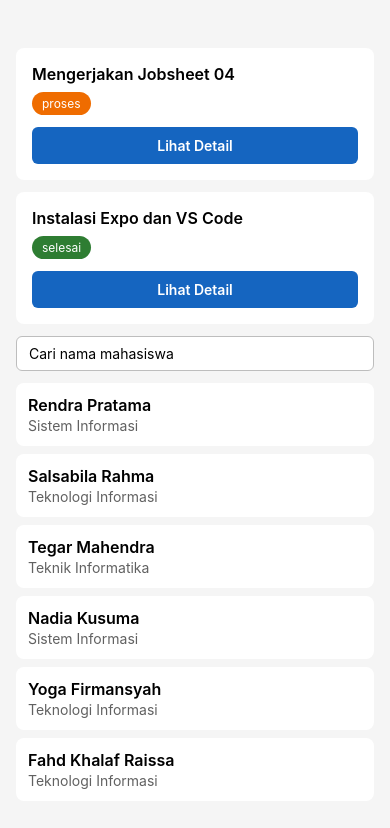
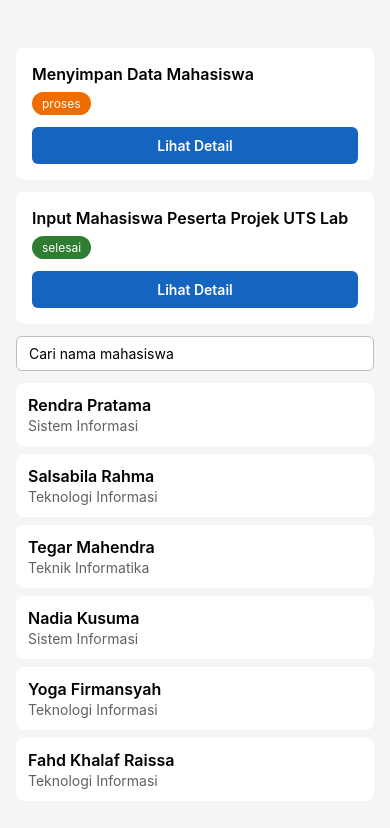
Before and after one commit to Fahdka/utslabpemmob, a React Native app: screen / in a window 390 px wide. Shown: the top 828 px of the page. Built offline with nearby package versions, Linux system fonts and the light colour scheme.

Commit message:
refactor: update sample data

```diff
--- a/App.tsx
+++ b/App.tsx
@@ -11,14 +11,14 @@ export default function App() {
   return (
     <View style={styles.container}>
       <InfoCard
-        title="Mengerjakan Jobsheet 04"
+        title="Menyimpan Data Mahasiswa"
         status="proses"
-        onPress={() => showDetail('Mengerjakan Jobsheet 04', 'proses')}
+        onPress={() => showDetail('Menyimpan Data Mahasiswa', 'proses')}
       />
       <InfoCard
-        title="Instalasi Expo dan VS Code"
+        title="Input Mahasiswa Peserta Projek UTS Lab"
         status="selesai"
-        onPress={() => showDetail('Instalasi Expo dan VS Code', 'selesai')}
+        onPress={() => showDetail('Input Mahasiswa Peserta Projek UTS Lab', 'selesai')}
       />
       <DirektoriMahasiswaScreen />
       <StatusBar style="auto" />
```
